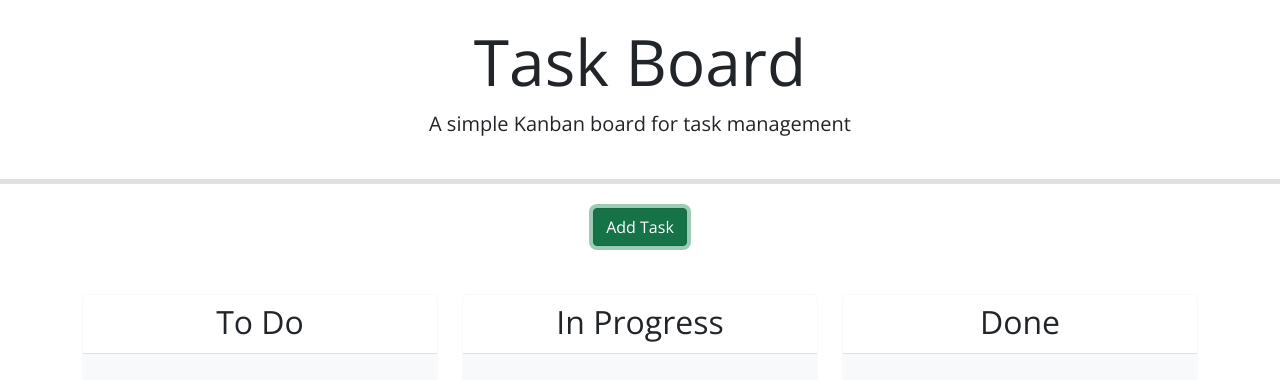
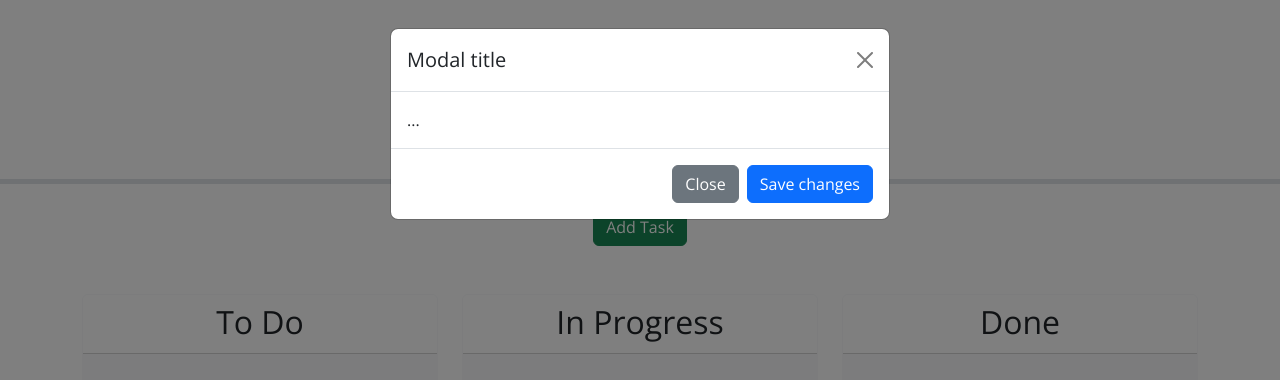
Before and after one commit to FonKnp/Fon-05-Task-Board-Challenge, a plain HTML site: page index.html in a window 1280 px wide. Both pictures are taken after a click on the button "Add Task". Drawn offline with nearby package versions, Linux system fonts and the light colour scheme.

Commit message:
add modal

```diff
--- a/index.html
+++ b/index.html
@@ -5,7 +5,7 @@
   <meta charset="UTF-8" />
   <meta name="viewport" content="width=device-width, initial-scale=1.0" />
   <meta http-equiv="X-UA-Compatible" content="ie=edge" />
-  <link rel="stylesheet" href="https://cdn.jsdelivr.net/npm/bootstrap@5.1.3/dist/css/bootstrap.min.css" />
+  <link href="https://cdn.jsdelivr.net/npm/bootstrap@5.3.3/dist/css/bootstrap.min.css" rel="stylesheet" integrity="sha384-QWTKZyjpPEjISv5WaRU9OFeRpok6YctnYmDr5pNlyT2bRjXh0JMhjY6hW+ALEwIH" crossorigin="anonymous">
   <link rel="stylesheet" href="https://use.fontawesome.com/releases/v5.8.1/css/all.css"
     integrity="sha384-50oBUHEmvpQ+1lW4y57PTFmhCaXp0ML5d60M1M7uH2+nqUivzIebhndOJK28anvf" crossorigin="anonymous" />
   <link href="https://fonts.googleapis.com/css?family=Open+Sans&display=swap" rel="stylesheet" />
@@ -22,9 +22,30 @@
   </header>
   <div class="container">
     <div class="text-center mb-5">
-      <button class="btn btn-success" data-bs-toggle="modal" data-bs-target="#formModal">Add Task</button>
+      <button id="taskButton" class="btn btn-success" data-bs-toggle="modal" data-bs-target="#formModal">Add Task</button>
     </div>
+
     <!-- Todo: Create a modal with a form to add tasks -->
+
+    <!-- Modal -->
+    <div class="modal fade" id="formModal" tabindex="-1" aria-labelledby="formModalLabel" aria-hidden="true">
+      <div class="modal-dialog">
+        <div class="modal-content">
+          <div class="modal-header">
+            <h1 class="modal-title fs-5" id="formModalLabel">Modal title</h1>
+            <button type="button" class="btn-close" data-bs-dismiss="modal" aria-label="Close"></button>
+          </div>
+          <div class="modal-body">
+            ...
+          </div>
+          <div class="modal-footer">
+            <button type="button" class="btn btn-secondary" data-bs-dismiss="modal">Close</button>
+            <button type="button" class="btn btn-primary">Save changes</button>
+          </div>
+        </div>
+      </div>
+    </div>
+
     <div class="row swim-lanes text-center justify-content-between">
       <div class="col-12 col-lg-4 d-flex">
         <div id="to-do" class="card border-light mb-3 lane flex-grow-1">
```
